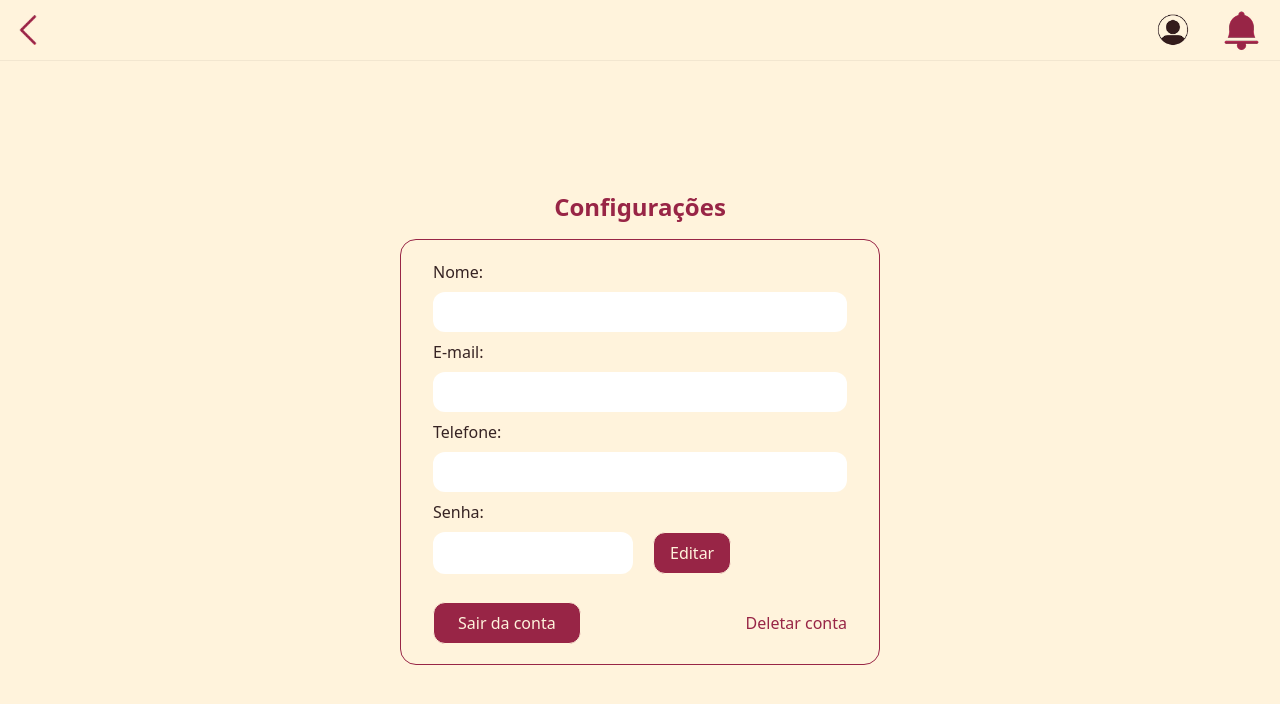
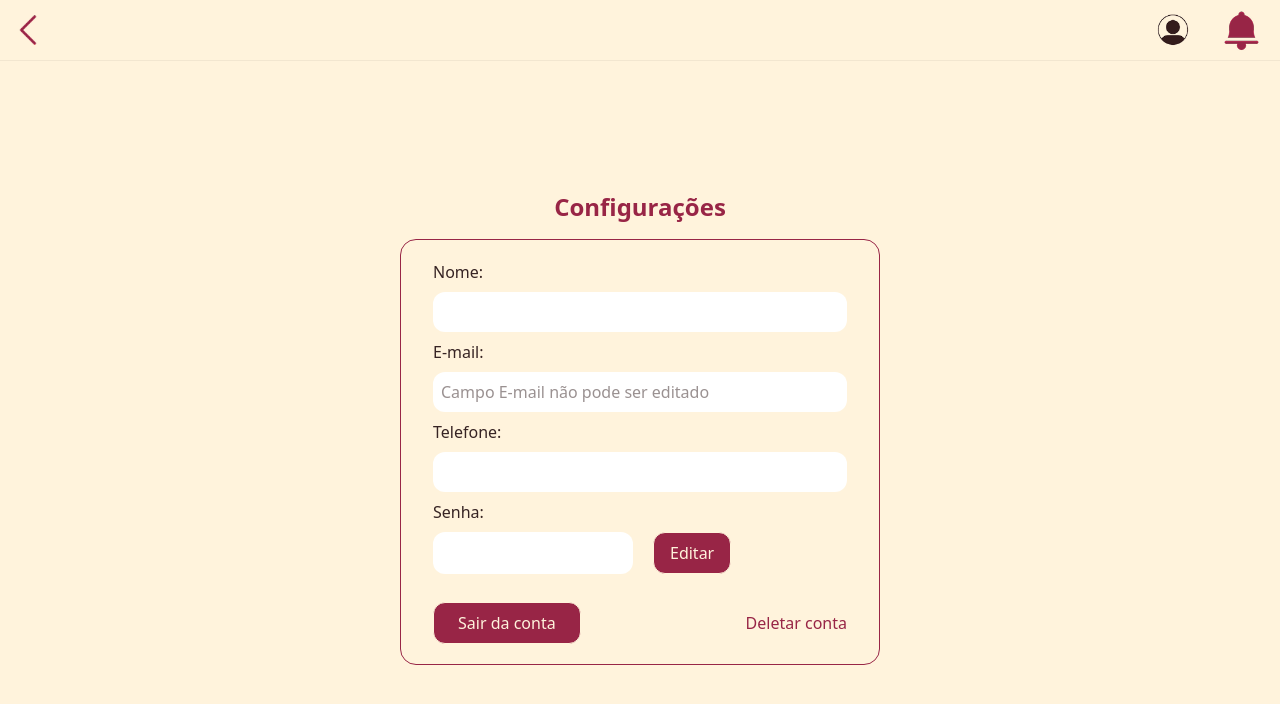
Before and after one commit to AURA-Group-8/aura-frontend, a React (Vite) app in the folder site-institucional/: page /pages/client-pages/Config in a window 1280 px wide. Shown: the top 704 px of the page. Built offline with nearby package versions, Linux system fonts and the light colour scheme; a web font is replaced by a local one.

Commit message:
Remove editable email field and update error handling messages in ConfigCli

```diff
--- a/site-institucional/src/pages/client-pages/Config.jsx
+++ b/site-institucional/src/pages/client-pages/Config.jsx
@@ -37,20 +37,16 @@ export default function ConfigCli() {
         }
     };
 
-    const usuarioAtual = {
-        nome: sessionStorage.getItem("username"),
-        email: sessionStorage.getItem("userEmail"),
-    }
-
     const usuarioParaAtualizar = {
         username: formData.nome,
-        email: formData.email,
         phone: formData.telefone,
         password: formData.senha
     };
 
     const editar = async () => {
         if (!desabilitado) {
+
+
             try {
                 const authToken = sessionStorage.getItem("authToken");
                 await axios.patch(
@@ -66,8 +62,8 @@ export default function ConfigCli() {
                 setCaminho("/assets/Check-pop.png");
                 limparAlert();
             } catch (error) {
-                console.error("Erro ao salvar os dados:", error);
-                setMensagem("❌ Erro ao salvar os dados");
+                console.error("Erro ao atualizar o usuário:", error);
+                setMensagem("❌ Erro ao salvar as alterações");
                 setCaminho("/assets/Alert.png");
                 limparAlert();
             }
@@ -155,9 +151,10 @@ export default function ConfigCli() {
                             id="email"
                             name="email"
                             className="bg-[#ffffff] p-2 rounded-xl"
-                            disabled={desabilitado}
+                            disabled={true}
                             value={formData.email}
                             onChange={handleInputChange}
+                            placeholder="Campo E-mail não pode ser editado"
                         />
 
                         <label htmlFor="telefone">Telefone:</label>
```
